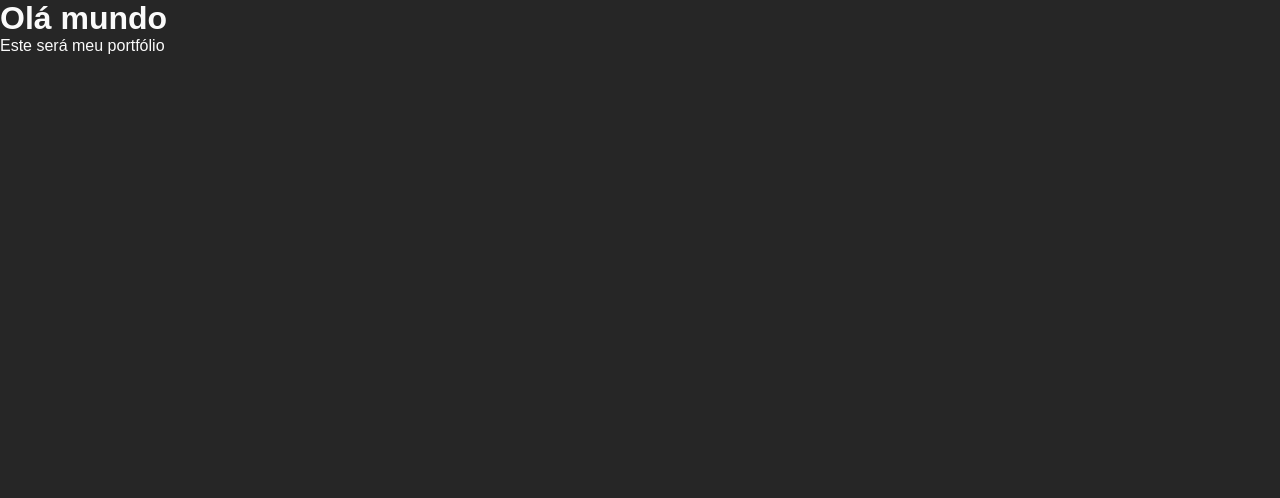
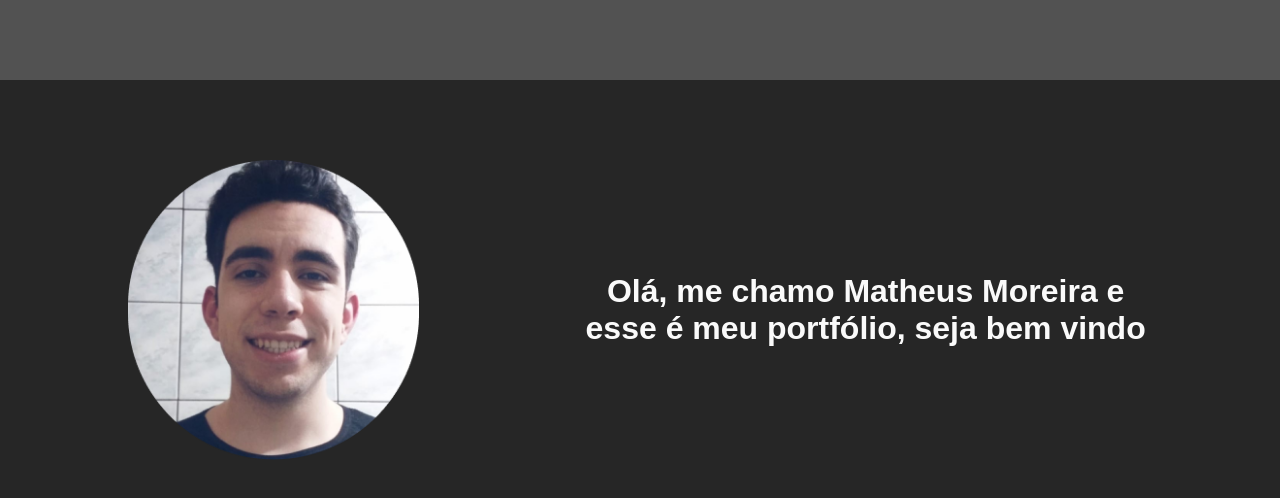
Before and after one commit to MoreiraMatheus/Portfolio, a React (Create React App) app in the folder portfolio/: page / in a window 1280 px wide. Shown: the top 498 px of the page. Built offline with nearby package versions, Linux system fonts and the light colour scheme.

Commit message:
Adicionando estilos

```diff
--- a/portfolio/src/App.tsx
+++ b/portfolio/src/App.tsx
@@ -2,14 +2,19 @@ import GlobalStyle from "./Styles/GlobalStyle";
 import { ThemeProvider } from 'styled-components'
 
 import { darkTheme } from "./Styles/Themes/Dark";
+
+import { Title } from './Components/Title/Index'
+import {Intro} from './Components/Intro/Index'
 
 function App() {
   return (
     <>
       <ThemeProvider theme={darkTheme}>
         <GlobalStyle/>
-        <h1>Olá mundo</h1>
-        <p>Este será meu portfólio</p>
+        <header></header>
+
+        <Intro/>
+
       </ThemeProvider>
     </>
   );
--- a/portfolio/src/Styles/GlobalStyle.ts
+++ b/portfolio/src/Styles/GlobalStyle.ts
@@ -12,6 +12,13 @@ const GlobalStyle = createGlobalStyle`
   body{
     background-color: ${({theme}) => theme.colors.background};
   }
+
+  header{
+    background-color: ${({theme}) => theme.colors.backgroundSection};
+    width: 100vw;
+    height: 80px;
+
+  }
 `
 
 export default GlobalStyle
```
